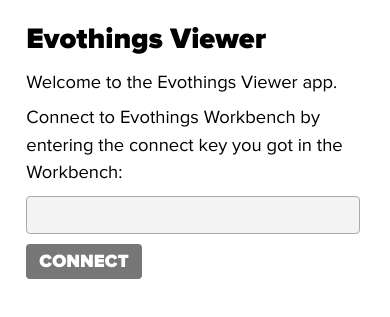
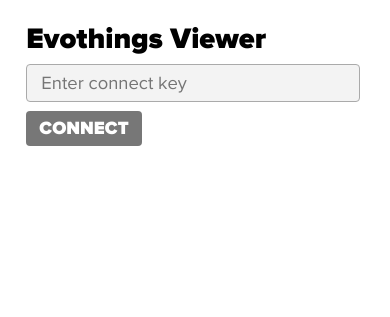
Before and after one commit to evothings/evothings-viewer, a website: page www/index.html in a window 390 px wide. Shown: the part 61-378 px from the top of the page. Drawn offline with Linux system fonts and the light colour scheme; some packages are replaced by stand-ins of ours.

Commit message:
Simplified connect screen.

```diff
--- a/www/index.html
+++ b/www/index.html
@@ -51,10 +51,7 @@
 	<main>
 		<h1>Evothings Viewer</h1>
 
-		<p>Welcome to the Evothings Viewer app.</p>
-
-		<p>Connect to Evothings Workbench by entering the connect key you got in the Workbench:</p>
-		<input id="input-connect-key" type="url" placeholder="" />
+		<input id="input-connect-key" type="url" placeholder="Enter connect key" />
 		<br/>
 		<button id="button-connect" onclick="app.onConnectButton()" class="stone">
 			Connect
```
